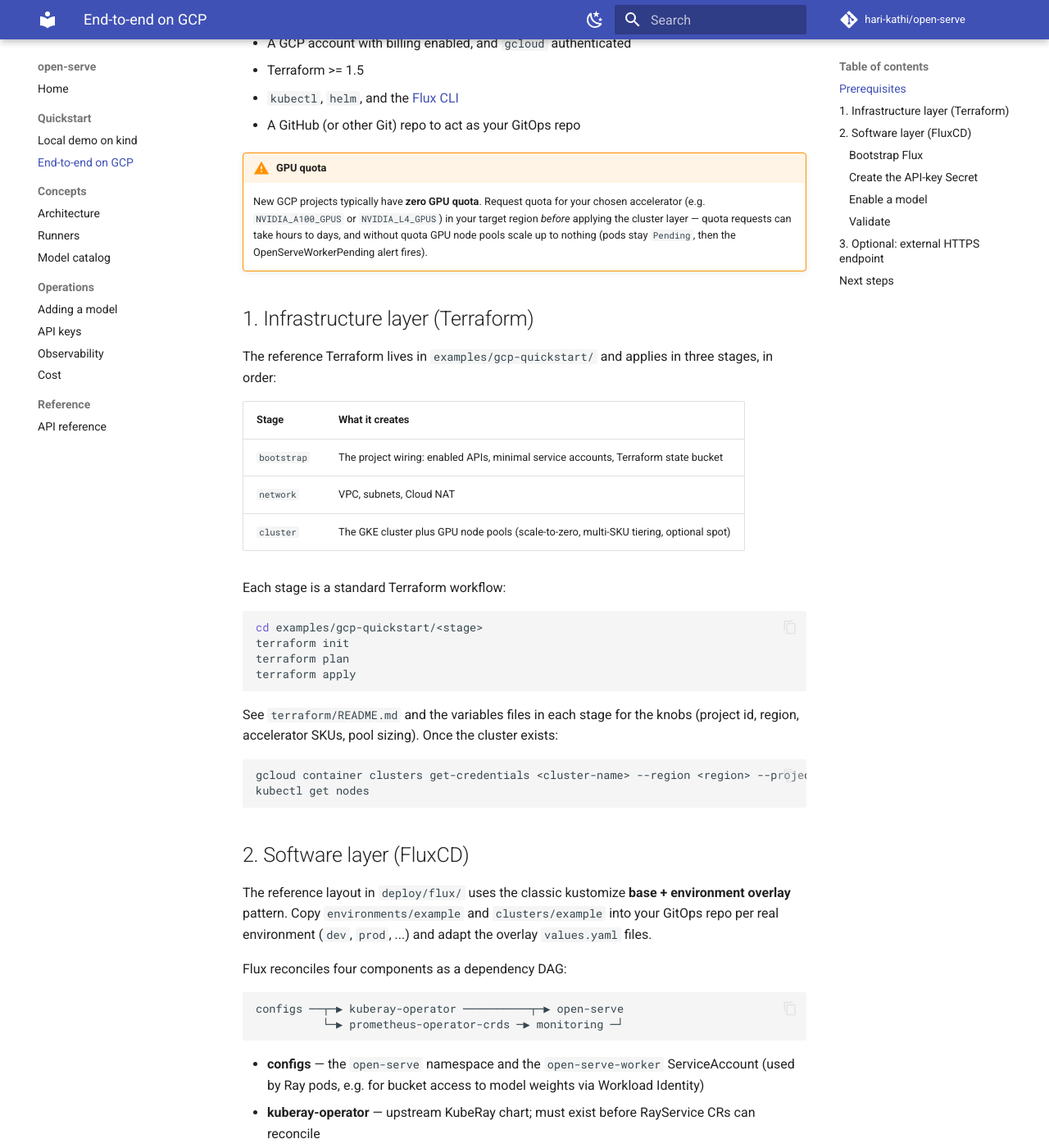
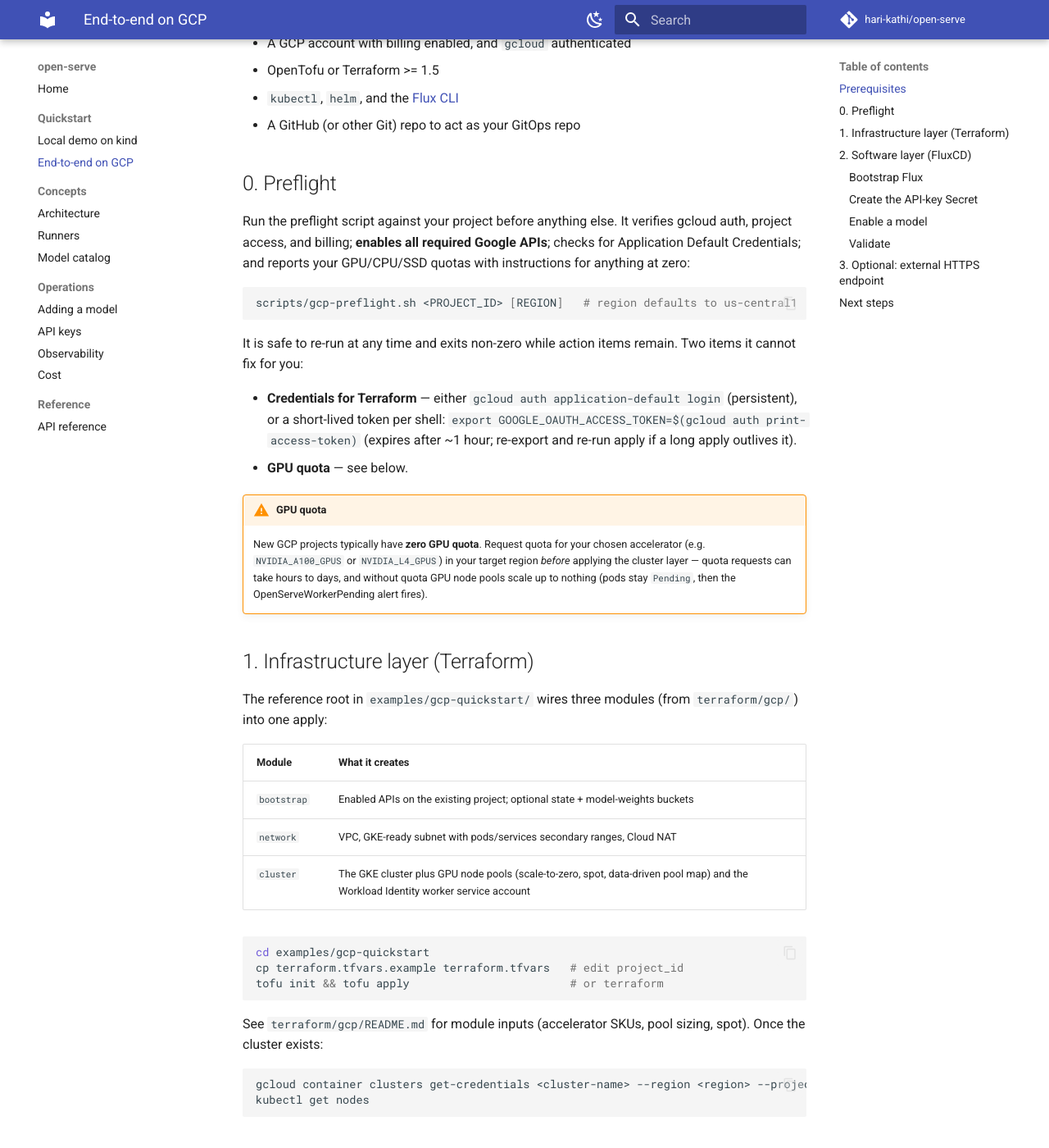
Before and after one commit to hari-kathi/open-serve, an MkDocs documentation site: the page built from docs/quickstart/gcp.md, in a window 1280 px wide and 1400 px high, scrolled down 650 px. Shown: the whole window at 82% size. Built offline with MkDocs 1.6.1 and Material for MkDocs 9.7.7, drawn with Linux system fonts in a browser that asks for light colours; comment, search, counter and statistics services are not loaded.

Commit message:
GCP preflight script and quickstart doc alignment
scripts/gcp-preflight.sh verifies gcloud auth, project access, and
billing; enables all required Google APIs; checks ADC; and reports
GPU/CPU/SSD quotas with request instructions. Validated against a
real fresh project (enabled 7 APIs, surfaced A100 quota gap).
Quickstart docs now lead with it and match the single-root example.

Co-Authored-By: Claude Fable 5 <noreply@anthropic.com>

````diff
--- a/docs/quickstart/gcp.md
+++ b/docs/quickstart/gcp.md
@@ -13,33 +13,43 @@ Go from a fresh GCP project to a GPU-backed, OpenAI-compatible serving endpoint.
 ## Prerequisites
 
 - A GCP account with billing enabled, and `gcloud` authenticated
-- Terraform >= 1.5
+- OpenTofu or Terraform >= 1.5
 - `kubectl`, `helm`, and the [Flux CLI](https://fluxcd.io/flux/installation/)
 - A GitHub (or other Git) repo to act as your GitOps repo
+
+## 0. Preflight
+
+Run the preflight script against your project before anything else. It verifies gcloud auth, project access, and billing; **enables all required Google APIs**; checks for Application Default Credentials; and reports your GPU/CPU/SSD quotas with instructions for anything at zero:
+
+```bash
+scripts/gcp-preflight.sh <PROJECT_ID> [REGION]   # region defaults to us-central1
+```
+
+It is safe to re-run at any time and exits non-zero while action items remain. Two items it cannot fix for you:
+
+- **Credentials for Terraform** — either `gcloud auth application-default login` (persistent), or a short-lived token per shell: `export GOOGLE_OAUTH_ACCESS_TOKEN=$(gcloud auth print-access-token)` (expires after ~1 hour; re-export and re-run apply if a long apply outlives it).
+- **GPU quota** — see below.
 
 !!! warning "GPU quota"
     New GCP projects typically have **zero GPU quota**. Request quota for your chosen accelerator (e.g. `NVIDIA_A100_GPUS` or `NVIDIA_L4_GPUS`) in your target region *before* applying the cluster layer — quota requests can take hours to days, and without quota GPU node pools scale up to nothing (pods stay `Pending`, then the OpenServeWorkerPending alert fires).
 
 ## 1. Infrastructure layer (Terraform)
 
-The reference Terraform lives in `examples/gcp-quickstart/` and applies in three stages, in order:
+The reference root in `examples/gcp-quickstart/` wires three modules (from `terraform/gcp/`) into one apply:
 
-| Stage | What it creates |
+| Module | What it creates |
 |---|---|
-| `bootstrap` | The project wiring: enabled APIs, minimal service accounts, Terraform state bucket |
-| `network` | VPC, subnets, Cloud NAT |
-| `cluster` | The GKE cluster plus GPU node pools (scale-to-zero, multi-SKU tiering, optional spot) |
-
-Each stage is a standard Terraform workflow:
+| `bootstrap` | Enabled APIs on the existing project; optional state + model-weights buckets |
+| `network` | VPC, GKE-ready subnet with pods/services secondary ranges, Cloud NAT |
+| `cluster` | The GKE cluster plus GPU node pools (scale-to-zero, spot, data-driven pool map) and the Workload Identity worker service account |
 
 ```bash
-cd examples/gcp-quickstart/<stage>
-terraform init
-terraform plan
-terraform apply
+cd examples/gcp-quickstart
+cp terraform.tfvars.example terraform.tfvars   # edit project_id
+tofu init && tofu apply                        # or terraform
 ```
 
-See `terraform/README.md` and the variables files in each stage for the knobs (project id, region, accelerator SKUs, pool sizing). Once the cluster exists:
+See `terraform/gcp/README.md` for module inputs (accelerator SKUs, pool sizing, spot). Once the cluster exists:
 
 ```bash
 gcloud container clusters get-credentials <cluster-name> --region <region> --project <project>
````
Also changed, not shown: examples/gcp-quickstart/README.md (+11 -0 lines), scripts/README.md (+2 -0 lines), 1 other file.
